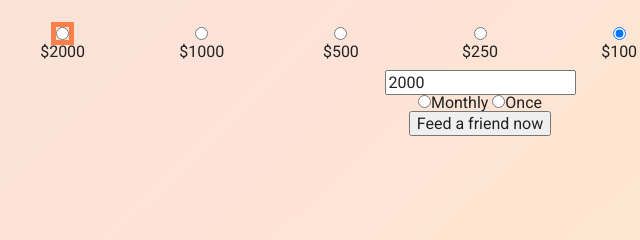
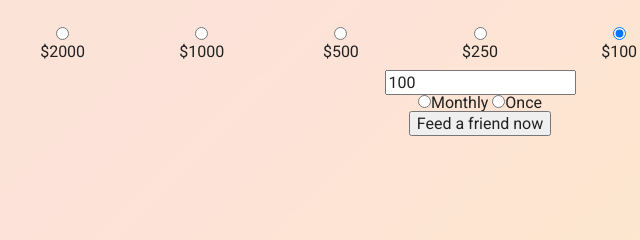
Before and after one commit to vhswry/online-store-team, a website: page online-zoo/donate.html in a window 1280 px wide. Both pictures are taken after a click on the radio button 779 px from the left and 1736 px from the top of the page. Shown: the part 1703-1943 px from the top of the page, 160-800 px from the left. Drawn offline with Linux system fonts and the light colour scheme.

Commit message:
feat: add switchig range

```diff
--- a/online-zoo/donate.html
+++ b/online-zoo/donate.html
@@ -16,6 +16,7 @@
         href="https://fonts.googleapis.com/css2?family=Roboto:ital,wght@0,100;0,300;0,400;0,500;0,700;0,900;1,100;1,300;1,400;1,500;1,700;1,900&display=swap"
         rel="stylesheet">
     <script src="./script.js"></script>
+    <script src="./donate.js"></script>
 </head>
 
 <body>
@@ -127,7 +128,7 @@
                     <div class="nav-amount">
                         <form class="amount-form">
                             <fieldset id="range-group" class="range-group">
-                              <input class="active" type="radio" value="$2000" name="group1" checked>
+                              <input type="radio" value="$2000" name="group1" >
                               <input type="radio" value="$1000" name="group1">
                               <input type="radio" value="$500" name="group1">
                               <input type="radio" value="$250" name="group1">
@@ -136,7 +137,7 @@
                               <input type="radio" value="$25" name="group1">
                             </fieldset>
                             <p class="another-amount">
-                              <input type="text" placeholder="Another amount" name="another-amount" id="another-amount" value="2000">
+                              <input type="text" placeholder="Another amount" name="another-amount" id="another-amount" value="" maxlength="4">
                             </p>
                             <fieldset id="pay-interval-select" class="pay-interval-select">
                                 <label><input type="radio" value="Monthly" name="group2">Monthly</label>
--- /dev/null
+++ b/online-zoo/donate.js
@@ -0,0 +1,15 @@
+window.addEventListener("load", function(){
+
+    let anotherAmount = document.getElementById('another-amount');
+    let rangeGroup = document.getElementById('range-group');
+    let ranges = Array.from(rangeGroup.childNodes).filter((el) => el.value)
+    let active = 4;
+    ranges[active].classList.add('active')
+    ranges.map((el)=>{
+            el.addEventListener('click', (e) => {
+                ranges[active].classList.remove('active')
+                anotherAmount.value = e.target.value.slice(1)
+                active = ranges.indexOf(e.target)
+            })
+        });
+})
--- a/online-zoo/script.js
+++ b/online-zoo/script.js
@@ -75,5 +75,4 @@ window.addEventListener('load', function (e) {
             })
         })
     }
-
 })
```
Lines whose indentation alone changed are shown as unchanged.
